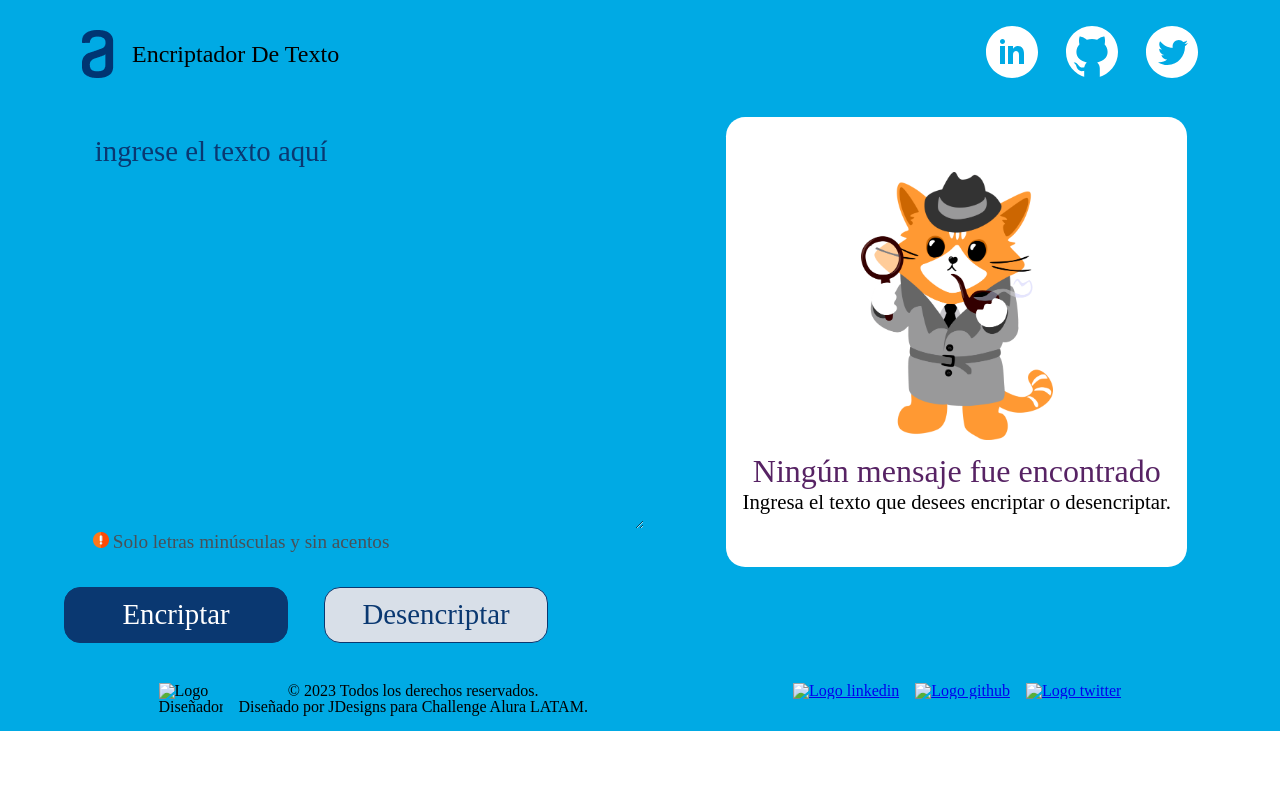
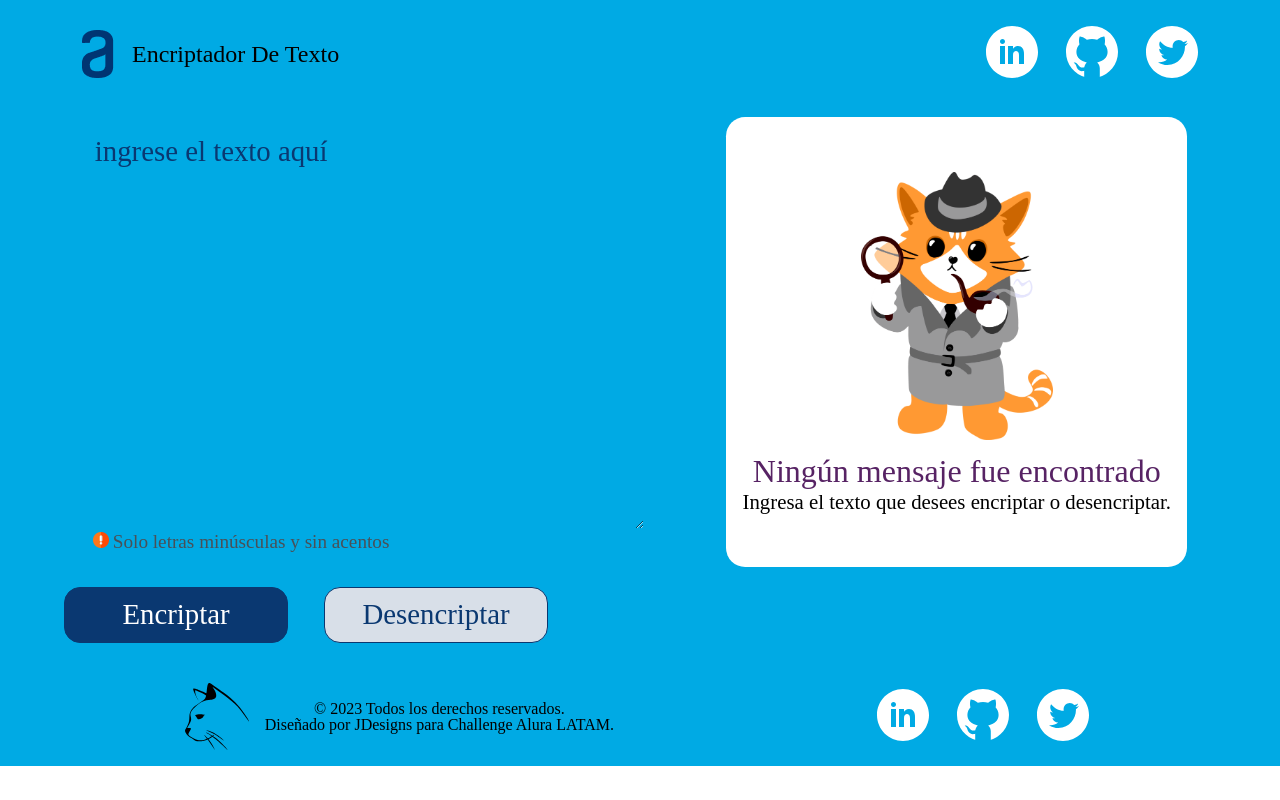
Before and after one commit to Jose-Sut10/Encriptador-Alura_Challenge, a plain HTML site: page index.html in a window 1280 px wide. Drawn offline with Linux system fonts and the light colour scheme; the site is published under a folder, as on GitHub Pages, so addresses that start at the root find nothing; a web font is replaced by a local one.

Commit message:
Creación de la versión 0.1.0

```diff
--- a/index.html
+++ b/index.html
@@ -36,7 +36,7 @@
                     <ul class="encabezado__navegacion--lista">
                     <li class="navegacion__lista--items"><a href="https://www.linkedin.com/in/josesut" class="navegacion__lista--links" target="_blank"><img src="./imagenes/logos/linkedin.svg" alt="Logo linkedin" class="lista__links--iconos"></a></li>
                     <li class="navegacion__lista--items"><a href="https://github.com/Jose-Sut10" class="navegacion__lista--links" target="_blank"><img src="./imagenes/logos/github.svg" alt="Logo github" class="lista__links--iconos"></a></li>
-                    <li class="navegacion__lista--items"><a href="https://github.com/Jose-Sut10" class="navegacion__lista--links" target="_blank"><img src="./imagenes/logos/twitter.svg" alt="Logo twitter" class="lista__links--iconos"></a></li>
+                    <li class="navegacion__lista--items"><a href="https://twitter.com/Jos_Salva01" class="navegacion__lista--links" target="_blank"><img src="./imagenes/logos/twitter.svg" alt="Logo twitter" class="lista__links--iconos"></a></li>
                     </ul>
             </nav>
         </section>
@@ -87,15 +87,15 @@
     <footer class="pie__pagina">
         <div class="pie__pagina--contenedor">
             <div class="pie__pagina--derechos">
-                <img class="pie__pagina--logo" src="/Imagenes/logo1.svg" alt="Logo Diseñador">
+                <img class="pie__pagina--logo" src="./imagenes/logo1.svg" alt="Logo Diseñador">
                 <p class="pie__pagina--descripcion">&copy 2023 Todos los derechos reservados.<br/>Diseñado por JDesigns para Challenge Alura LATAM.</p>
             </div>
             <div class="pie__pagina--redes">
                 <nav class="pie__pagina--navegacion">
                     <ul class="navegacion--lista">
-                    <li class="navegacion__lista--items"><a href="https://www.linkedin.com/in/josesut" class="navegacion__lista--links" target="_blank"><img src="/Imagenes/logos/linkedin.svg" alt="Logo linkedin" class="lista__links--iconos"></a></li>
-                    <li class="navegacion__lista--items"><a href="https://github.com/Jose-Sut10" class="navegacion__lista--links" target="_blank"><img src="/Imagenes/logos/github.svg" alt="Logo github" class="lista__links--iconos"></a></li>
-                    <li class="navegacion__lista--items"><a href="https://github.com/Jose-Sut10" class="navegacion__lista--links" target="_blank"><img src="/Imagenes/logos/twitter.svg" alt="Logo twitter" class="lista__links--iconos"></a></li>
+                    <li class="navegacion__lista--items"><a href="https://www.linkedin.com/in/josesut" class="navegacion__lista--links" target="_blank"><img src="./imagenes/logos/linkedin.svg" alt="Logo linkedin" class="lista__links--iconos"></a></li>
+                    <li class="navegacion__lista--items"><a href="https://github.com/Jose-Sut10" class="navegacion__lista--links" target="_blank"><img src="./imagenes/logos/github.svg" alt="Logo github" class="lista__links--iconos"></a></li>
+                    <li class="navegacion__lista--items"><a href="https://twitter.com/Jos_Salva01" class="navegacion__lista--links" target="_blank"><img src="./imagenes/logos/twitter.svg" alt="Logo twitter" class="lista__links--iconos"></a></li>
                     </ul>
                 </nav>
             </div>
```
